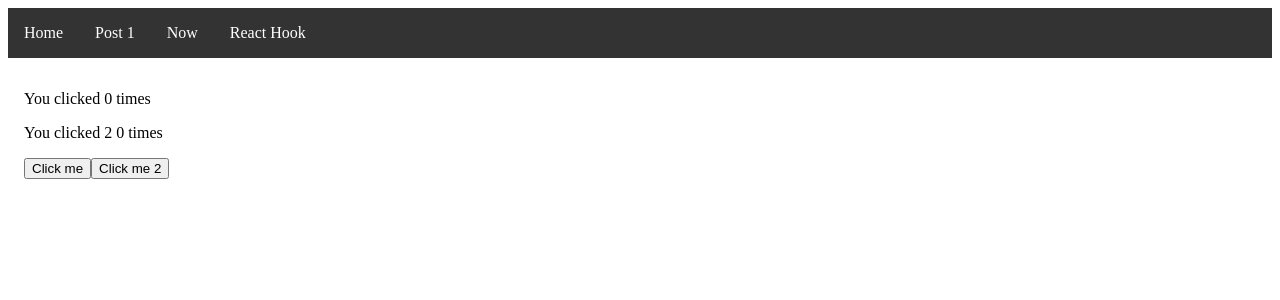
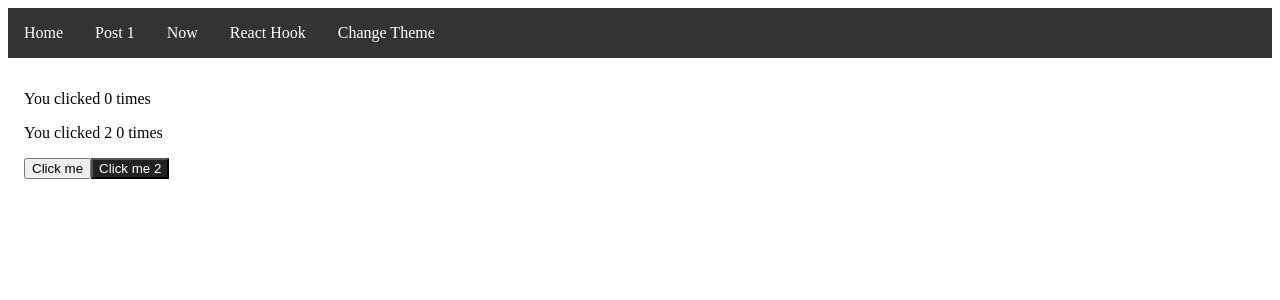
Before and after one commit to thunguyen1012/StudyNextjs, a Next.js app: page /hooks in a window 1280 px wide. Shown: the top 300 px of the page. Built offline with nearby package versions, Linux system fonts and the light colour scheme.

Commit message:
useContext

```diff
--- a/src/pages/_app.js
+++ b/src/pages/_app.js
@@ -1,12 +1,27 @@
 import '../resources/style.css';
+import ThemeContext, { themes } from '../themes';
 import App from 'next/app';
 import Link from 'next/link';
 
 class Root extends App {
+  constructor(props) {
+    super(props);
+
+    this.state = {
+      theme: themes.dark,
+    };
+  }
+
+  changeTheme = () => {
+    const nextTheme =
+      this.state.theme === themes.dark ? themes.light : themes.dark;
+    this.setState({ theme: nextTheme });
+  };
+
   render() {
     const { Component, pageProps } = this.props;
     return (
-      <>
+      <ThemeContext.Provider value={this.state.theme}>
         <ul className='top-menu'>
           <li>
             <Link href='/'>
@@ -28,11 +43,14 @@ class Root extends App {
               <a>React Hook</a>
             </Link>
           </li>
+          <li>
+            <a onClick={this.changeTheme}>Change Theme</a>
+          </li>
         </ul>
         <div className='content-container'>
           <Component {...pageProps} />
         </div>
-      </>
+      </ThemeContext.Provider>
     );
   }
 }
--- a/src/pages/hooks.js
+++ b/src/pages/hooks.js
@@ -1,6 +1,8 @@
-import { useState, useEffect } from 'react';
+import { useState, useEffect, useContext } from 'react';
+import ThemeContext from "../themes";
 
 function HookExamples() {
+  const theme = useContext(ThemeContext);
   const [count, setCount] = useState(0);
   const [count2, setCount2] = useState(0);
   useEffect(() => {
@@ -17,7 +19,11 @@ function HookExamples() {
       <p>You clicked {count} times</p>
       <p>You clicked 2 {count2} times</p>
       <button onClick={() => setCount(count + 1)}>Click me</button>
-      <button onClick={() => setCount2(count2 + 1)}>Click me 2</button>
+      <button
+        style={{ background: theme.background, color: theme.foreground }}
+        onClick={() => setCount2(count2 + 1)}>
+        Click me 2
+      </button>
     </div>
   );
 }
--- /dev/null
+++ b/src/themes/index.js
@@ -0,0 +1,16 @@
+import { createContext } from 'react';
+
+export const themes = {
+  light: {
+    foreground: '#000000',
+    background: '#eeeeee',
+  },
+  dark: {
+    foreground: '#ffffff',
+    background: '#222222',
+  },
+};
+
+const ThemeContext = createContext(themes.light);
+
+export default ThemeContext;
```
